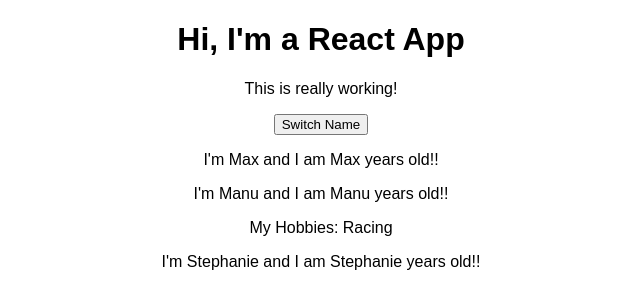
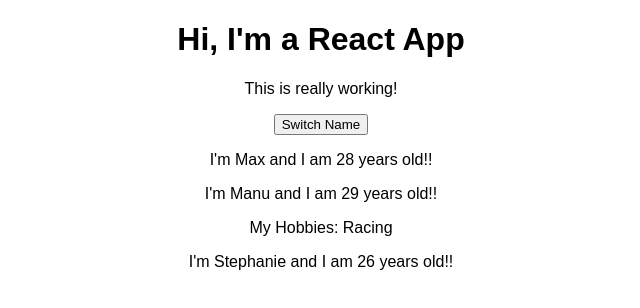
Before and after one commit to CodingCCarpenter/react-complete-guide, a React (Create React App) app: page / in a window 1280 px wide. Shown: the top 308 px of the page, without its empty margins (319-959 px from the left). Built offline with nearby package versions, Linux system fonts and the light colour scheme.

Commit message:
add state and setState

```diff
--- a/src/App.js
+++ b/src/App.js
@@ -1,3 +1,50 @@
+import React, {useState} from 'react';
+import './App.css';
+import Person from './Person/Person.js'
+
+const app = props => {
+  const [personsState, setPersonsState] = useState({
+    persons: [
+      {name: 'Max', age: 28},
+      {name: 'Manu', age: 29},
+      {name: 'Stephanie', age: 26}
+    ],
+    otherState: 'some other value'
+  });
+
+  const switchNameHandler = () => {
+    // console.log('was clicked!');
+    //DON"T DO THIS this.state.persons[0].name='Maximilian';
+    setPersonsState({
+      persons: [
+        {name: 'Maximilian', age: 28},
+        {name: 'Manu', age: 29},
+        {name: 'Stephanie', age: 27}
+      ]
+    });
+    const [otherState, setOtherState] = useState('some other value');
+  }
+
+    console.log(personsState);
+
+    return (
+      <div className="App">
+        <h1>Hi, I'm a React App</h1>
+        <p>This is really working!</p>
+        <button onClick={switchNameHandler}>Switch Name</button>
+        <Person name={personsState.persons[0].name} age={personsState.persons[0].age}/>
+        <Person name={personsState.persons[1].name} age={personsState.persons[1].age}>My Hobbies: Racing </Person>
+        <Person name={personsState.persons[2].name} age={personsState.persons[2].age}/>
+      </div>
+    );
+  }
+
+
+export default app;
+
+
+//original code
+/*
 import React, { Component } from 'react';
 import './App.css';
 import Person from './Person/Person.js'
@@ -8,7 +55,20 @@
       {name: 'Max', age: 28},
       {name: 'Manu', age: 29},
       {name: 'Stephanie', age: 26}
-    ]
+    ],
+    otherState: 'some other value'
+  }
+
+  switchNameHandler = () => {
+    // console.log('was clicked!');
+    //DON"T DO THIS this.state.persons[0].name='Maximilian';
+    this.setState({
+      persons: [
+        {name: 'Maximilian', age: 28},
+        {name: 'Manu', age: 29},
+        {name: 'Stephanie', age: 27}
+      ]
+    })
   }
 
   render() {
@@ -16,13 +76,14 @@
       <div className="App">
         <h1>Hi, I'm a React App</h1>
         <p>This is really working!</p>
-        <button>Switch Name</button>
-        <Person name={this.state.persons[0].name} age={this.state.persons[0].name}/>
-        <Person name={this.state.persons[1].name} age={this.state.persons[1].name}>My Hobbies: Racing </Person>
-        <Person name={this.state.persons[2].name} age={this.state.persons[2].name}/>
+        <button onClick={this.switchNameHandler}>Switch Name</button>
+        <Person name={this.state.persons[0].name} age={this.state.persons[0].age}/>
+        <Person name={this.state.persons[1].name} age={this.state.persons[1].age}>My Hobbies: Racing </Person>
+        <Person name={this.state.persons[2].name} age={this.state.persons[2].age}/>
       </div>
     );
   }
 }
 
 export default App;
+*/
```
